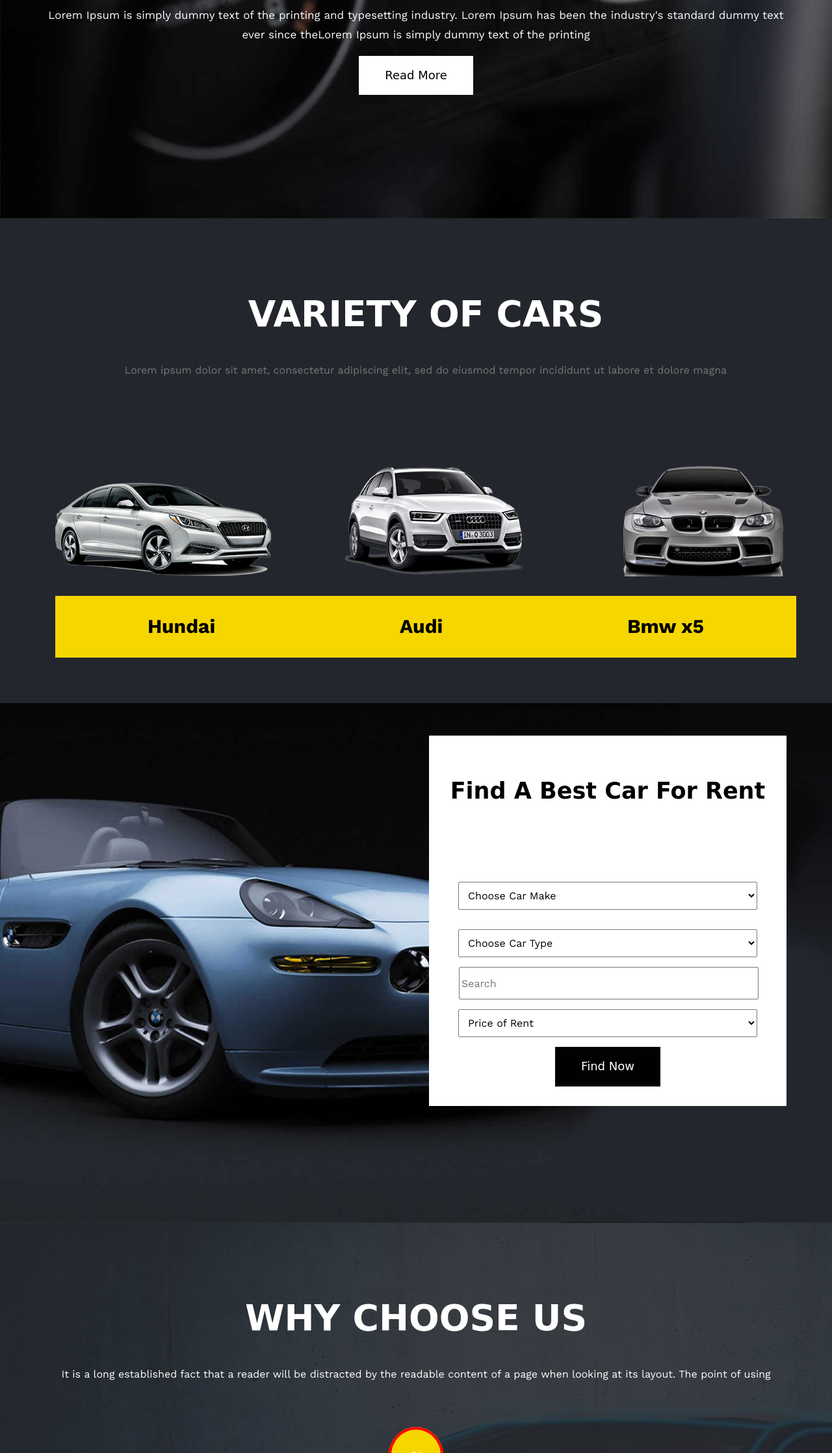
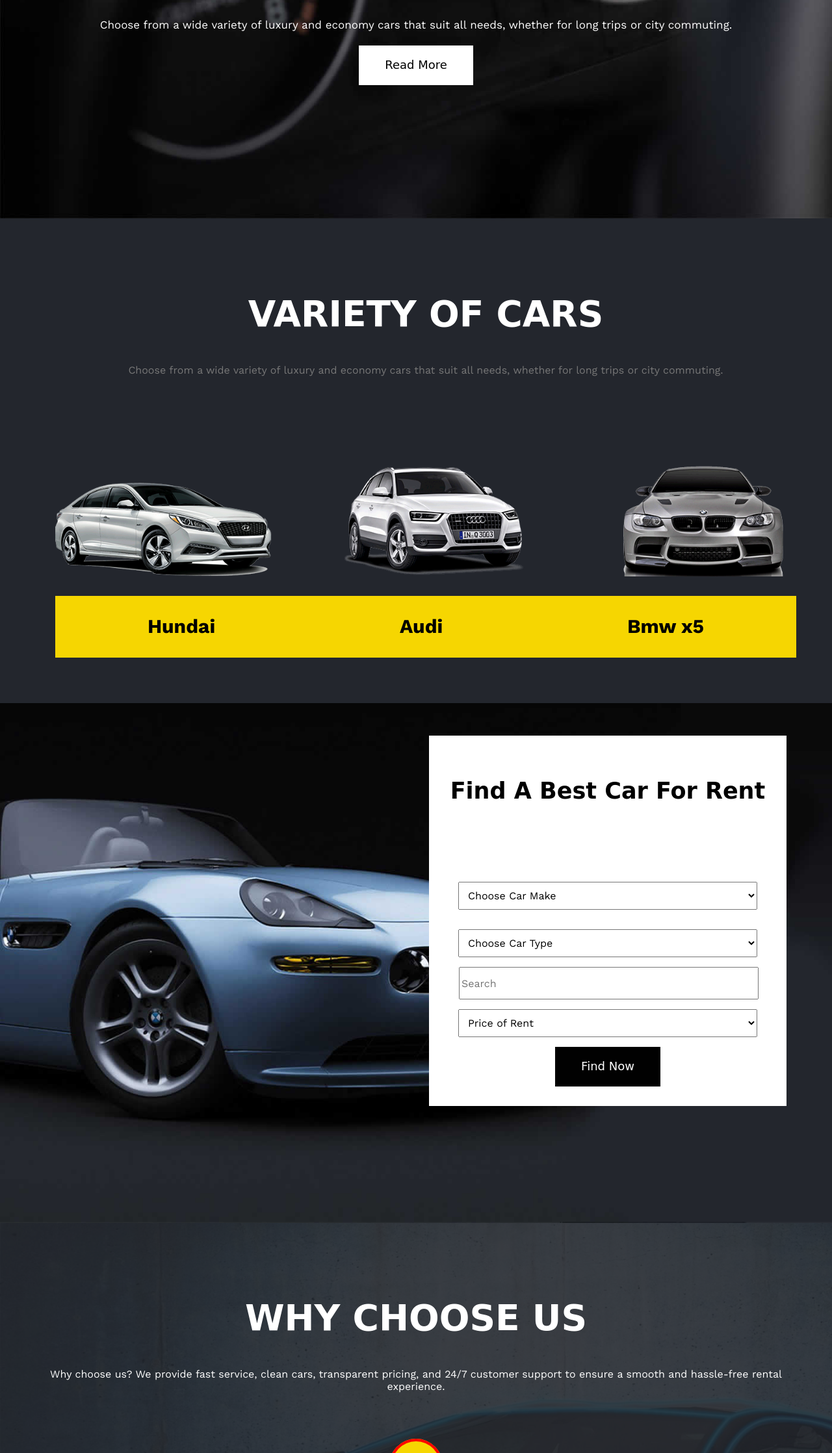
Before and after one commit to eslam-ayman22/Html_Css_Template, a plain HTML site: page index.html in a window 1280 px wide. Shown: the part 564-2800 px from the top of the page at 65% size. Drawn offline with nearby package versions, Linux system fonts and the light colour scheme.

Commit message:
update content

```diff
--- a/index.html
+++ b/index.html
@@ -43,10 +43,8 @@
                 <h2>Find best car Here For rent</h2>
                 <h3>Free Multipurpose Responsive</h3>
                 <h4>Landing Page 2022</h4>
-                <p>Lorem Ipsum is simply dummy text of the printing and typesetting industry.
-                    Lorem Ipsum has been the
-                    industry's standard dummy text ever since theLorem Ipsum is simply dummy text of the printing
-                </p>
+                <p>Choose from a wide variety of luxury and economy cars that suit all needs, whether for long trips or city commuting.</p>
+
                 <a href="#">Read More</a>
             </div>
         </div>
@@ -60,9 +58,8 @@
 
             <div class="text">
                 <h2>VARIETY OF CARS</h2>
-                <p>Lorem ipsum dolor sit amet, consectetur adipiscing elit,
-                    sed do eiusmod tempor incididunt ut labore et dolore magna
-                </p>
+                <p>Choose from a wide variety of luxury and economy cars that suit all needs, whether for long trips or city commuting.</p>
+
             </div>
 
             <div class="cars">
@@ -125,40 +122,28 @@
     <div class="choose_us">
         <div class="text">
             <h2>WHY CHOOSE US</h2>
-            <p class="">
-                It is a long established fact that a reader will be
-                distracted by the readable content of a page when looking at its layout.
-                The point of using
-            </p>
+            <p>Why choose us? We provide fast service, clean cars, transparent pricing, and 24/7 customer support to ensure a smooth and hassle-free rental experience.</p>
+
         </div>
 
         <div class="box">
             <span>01</span>
             <p class="A">
-                It is a long established fact that a reader will be
-                distracted by the readable content of a page when looking at its layout.
-                The point of using Lorem Ipsum is that it has a more-or-less normal distribution of letters,
-                as opposed to using 'Content here, content here', making
+                🚗 **Wide Range of Vehicles** – We offer a variety of cars, from economy to luxury, ensuring you find the perfect match for your trip.
             </p>
         </div>
 
         <div class="box">
             <span>02</span>
             <p class="A">
-                It is a long established fact that a reader will be
-                distracted by the readable content of a page when looking at its layout.
-                The point of using Lorem Ipsum is that it has a more-or-less normal distribution of letters,
-                as opposed to using 'Content here, content here', making
+                ⚡ **Easy & Fast Booking** – Our online booking process is quick and hassle-free, allowing you to reserve your car in minutes.
             </p>
         </div>
 
         <div class="box">
             <span>03</span>
             <p class="A">
-                It is a long established fact that a reader will be
-                distracted by the readable content of a page when looking at its layout.
-                The point of using Lorem Ipsum is that it has a more-or-less normal distribution of letters,
-                as opposed to using 'Content here, content here', making
+                💰 **Affordable Prices** – We provide the best rental rates with no hidden fees, giving you the best value for your money.
             </p>
         </div>
 
@@ -173,13 +158,8 @@
                 <div class="text">
                     <h3>Due markes</h3>
                     <p class="A">Rental</p>
-                    <p>
-                        lorem ipsum dolor sit amet, consectetur adipiscing elit,
-                        sed do eiusmod tempor incididunt ut labore et dolore magna aliqua.
-                        Ut enim ad minim veniam, quis
-                        nostrud exercitation ullamco laboris nisi ut aliquip ex ea commodo consequat.
-                        Duis aute irure dolor in reprehenderit in voluptate velit ess
-                    </p>
+                    <p>"Excellent service! The car was clean and ready, and the rental price was very reasonable. A great experience, and I will definitely rent from them again!" - Mohamed Ali</p>
+
                 </div>
             </div>
             <div class="TT">
@@ -198,7 +178,8 @@
             <div class="text">
                 <h3>CALL NOW</h3>
                 <p>(+1) 12345667890</p>
-                <h1><span>Free Multipurpose </span>Responsive Landing Page 2022</h1>
+                <h1><span>Call us now </span>to book your car with ease!</h1>
+
             </div>
         </div>
     </div>
```
